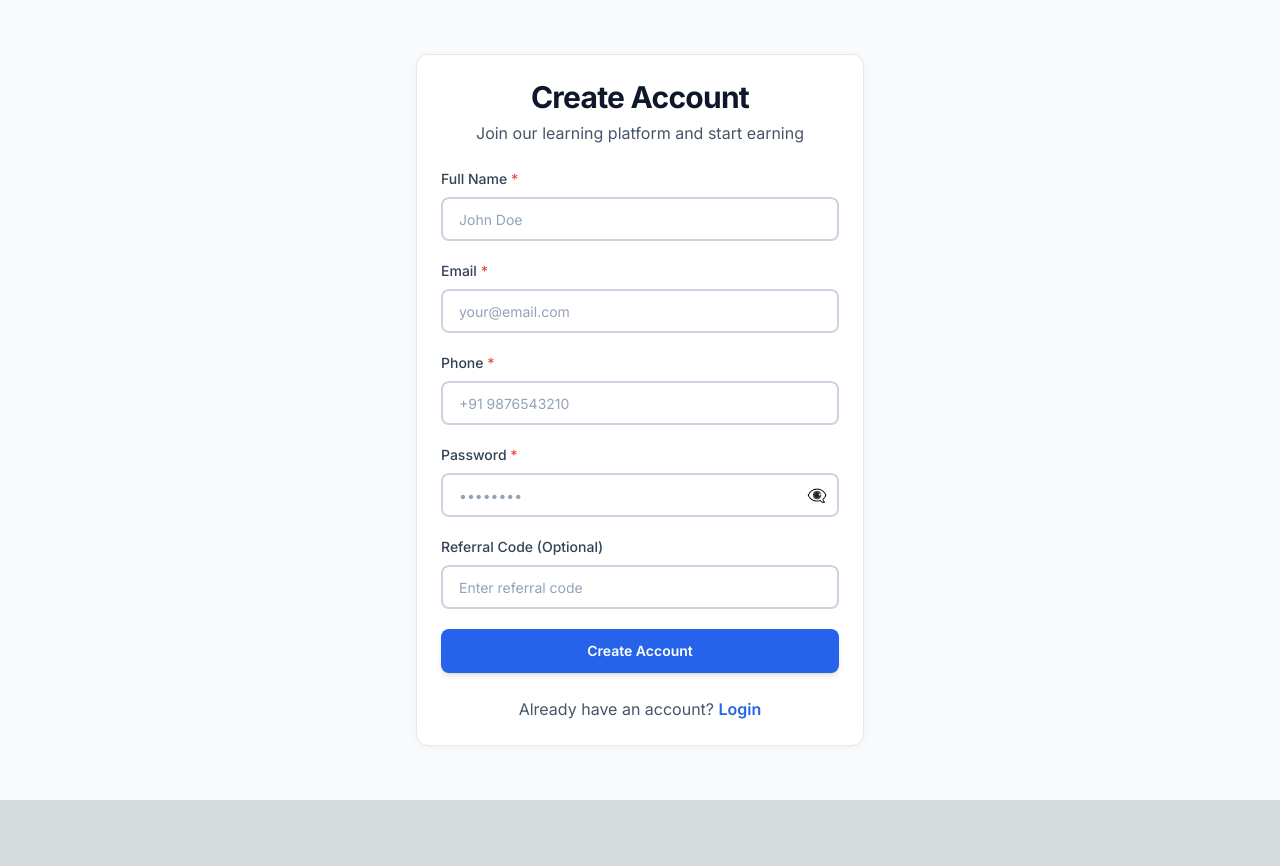
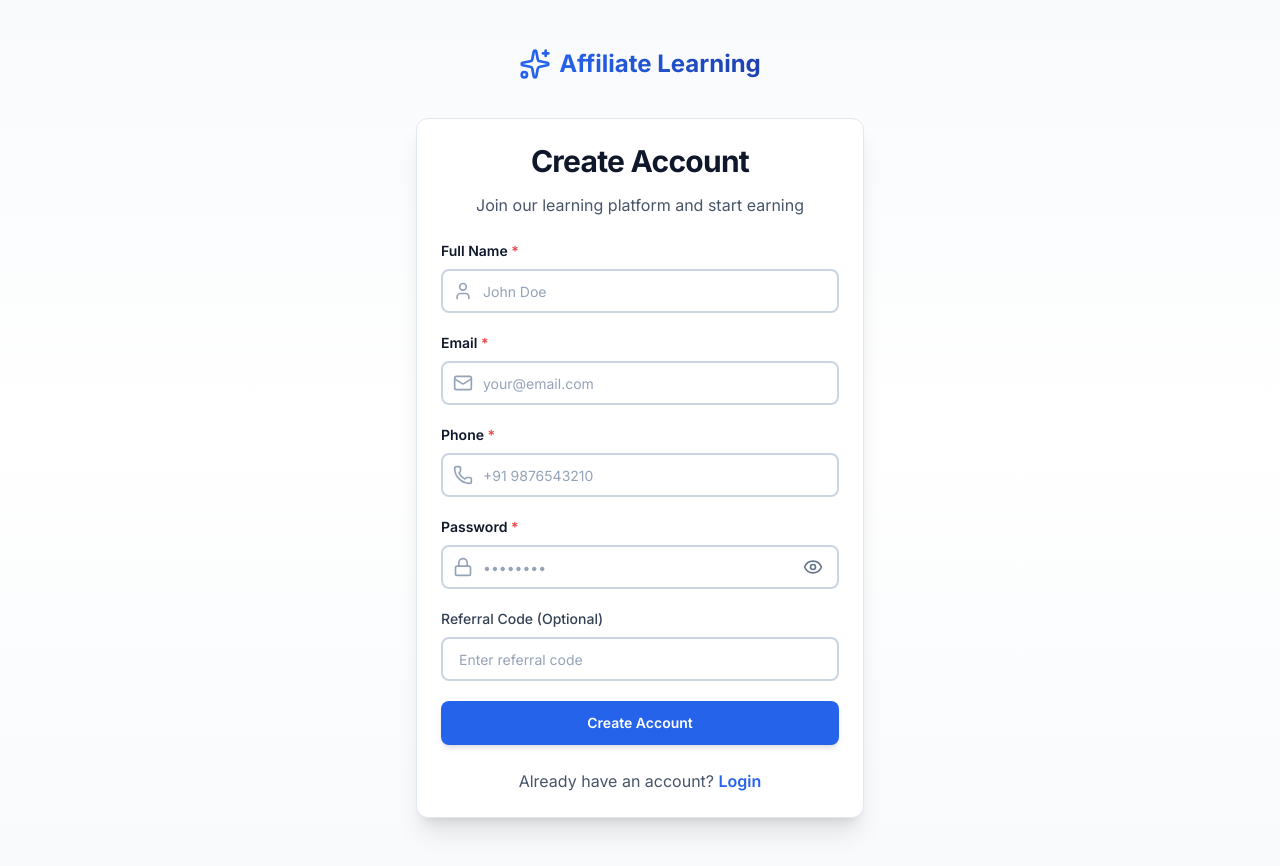
Before and after one commit to naveenpro-tech/affilate-learn, a Next.js app in the folder frontend/: page /register in a window 1280 px wide. Before the commit the page ends 800 px from the top, so only its background shows below. Built offline with nearby package versions, Linux system fonts and the light colour scheme; no server answers.

Commit message:
feat: enhance login and register pages with icons, accessibility, and improved UX

```diff
--- a/frontend/app/login/page.tsx
+++ b/frontend/app/login/page.tsx
@@ -9,6 +9,7 @@ import toast from 'react-hot-toast';
 import { Card, CardContent, CardHeader, CardTitle } from '@/components/ui/Card';
 import { Input } from '@/components/ui/Input';
 import { Button } from '@/components/ui/Button';
+import { Mail, Lock, ArrowRight, Sparkles } from 'lucide-react';
 
 export default function LoginPage() {
   const router = useRouter();
@@ -38,33 +39,43 @@ export default function LoginPage() {
   };
 
   return (
-    <div className="min-h-screen bg-gradient-to-br from-indigo-50 via-purple-50 to-pink-50 flex items-center justify-center px-4">
+    <div className="min-h-screen bg-gradient-to-b from-neutral-50 via-white to-neutral-50 flex items-center justify-center px-4 py-12">
       <motion.div
         initial={{ opacity: 0, y: 20 }}
         animate={{ opacity: 1, y: 0 }}
         transition={{ duration: 0.5 }}
         className="max-w-md w-full"
       >
-        <Card className="shadow-2xl">
-          <CardHeader className="text-center pb-4">
+        {/* Logo/Brand */}
         <motion.div
-              initial={{ scale: 0.9 }}
-              animate={{ scale: 1 }}
-              transition={{ duration: 0.3 }}
+          initial={{ opacity: 0, y: -10 }}
+          animate={{ opacity: 1, y: 0 }}
+          className="text-center mb-8"
         >
-              <CardTitle className="text-4xl font-bold bg-gradient-to-r from-indigo-600 to-purple-600 bg-clip-text text-transparent mb-2">
+          <Link href="/" className="inline-flex items-center gap-2 group">
+            <Sparkles className="w-8 h-8 text-primary-600 group-hover:scale-110 transition-transform" />
+            <span className="text-2xl font-bold bg-gradient-to-r from-primary-600 to-primary-800 bg-clip-text text-transparent">
+              Affiliate Learning
+            </span>
+          </Link>
+        </motion.div>
+
+        <Card className="shadow-xl border-neutral-200">
+          <CardHeader className="text-center pb-6">
+            <CardTitle className="text-3xl font-bold text-neutral-900 mb-2">
               Welcome Back
             </CardTitle>
-              <p className="text-gray-600">Login to your account</p>
-            </motion.div>
+            <p className="text-neutral-600">Login to continue your journey</p>
           </CardHeader>
 
           <CardContent>
-            <form onSubmit={handleSubmit} className="space-y-6">
+            <form onSubmit={handleSubmit} className="space-y-5">
               <div>
-                <label className="block text-sm font-semibold text-gray-900 mb-2">
+                <label className="block text-sm font-semibold text-neutral-900 mb-2">
                   Email Address
                 </label>
+                <div className="relative">
+                  <Mail className="absolute left-3 top-1/2 -translate-y-1/2 w-5 h-5 text-neutral-400" />
                   <Input
                     type="email"
                     required
@@ -72,21 +83,25 @@ export default function LoginPage() {
                     onChange={(e) => setFormData({ ...formData, email: e.target.value })}
                     placeholder="your@email.com"
                     autoComplete="email"
+                    className="pl-10"
                   />
+                </div>
               </div>
 
               <div>
                 <div className="flex items-center justify-between mb-2">
-                  <label className="block text-sm font-semibold text-gray-900">
+                  <label className="block text-sm font-semibold text-neutral-900">
                     Password
                   </label>
                   <Link
                     href="/forgot-password"
-                    className="text-sm text-primary-600 hover:text-primary-700 font-medium"
+                    className="text-sm text-primary-600 hover:text-primary-700 font-medium transition-colors"
                   >
                     Forgot Password?
                   </Link>
                 </div>
+                <div className="relative">
+                  <Lock className="absolute left-3 top-1/2 -translate-y-1/2 w-5 h-5 text-neutral-400" />
                   <Input
                     type="password"
                     required
@@ -94,23 +109,35 @@ export default function LoginPage() {
                     onChange={(e) => setFormData({ ...formData, password: e.target.value })}
                     placeholder="••••••••"
                     autoComplete="current-password"
+                    className="pl-10"
                   />
+                </div>
               </div>
 
               <Button
                 type="submit"
                 disabled={isLoading}
-                className="w-full"
+                className="w-full group"
                 size="lg"
               >
-                {isLoading ? 'Logging in...' : 'Login'}
+                {isLoading ? (
+                  <span className="flex items-center gap-2">
+                    <div className="w-4 h-4 border-2 border-white border-t-transparent rounded-full animate-spin" />
+                    Logging in...
+                  </span>
+                ) : (
+                  <span className="flex items-center gap-2">
+                    Login
+                    <ArrowRight className="w-4 h-4 group-hover:translate-x-1 transition-transform" />
+                  </span>
+                )}
               </Button>
             </form>
 
             <div className="mt-6 text-center">
-              <p className="text-gray-600">
+              <p className="text-neutral-600">
                 Don't have an account?{' '}
-                <Link href="/register" className="text-indigo-600 hover:text-indigo-800 font-semibold transition-colors">
+                <Link href="/register" className="text-primary-600 hover:text-primary-700 font-semibold transition-colors">
                   Register here
                 </Link>
               </p>
--- a/frontend/app/register/page.tsx
+++ b/frontend/app/register/page.tsx
@@ -10,6 +10,7 @@ import { Input } from '@/components/ui/Input';
 import { Card, CardContent, CardHeader, CardTitle } from '@/components/ui/Card';
 import toast from 'react-hot-toast';
 import { emailVerificationAPI } from '@/lib/api';
+import { User, Mail, Phone, Lock, Eye, EyeOff, UserPlus, Sparkles, ArrowRight } from 'lucide-react';
 
 export default function RegisterPage() {
   const router = useRouter();
@@ -140,17 +141,33 @@ export default function RegisterPage() {
   };
 
   return (
-    <div className="min-h-screen bg-neutral-50 flex items-center justify-center px-4 py-12">
+    <div className="min-h-screen bg-gradient-to-b from-neutral-50 via-white to-neutral-50 flex items-center justify-center px-4 py-12">
       <motion.div
         initial={{ opacity: 0, y: 20 }}
         animate={{ opacity: 1, y: 0 }}
         transition={{ duration: 0.5 }}
         className="max-w-md w-full"
       >
-        <Card>
-          <CardHeader>
-            <CardTitle className="text-3xl text-center">Create Account</CardTitle>
-            <p className="text-center text-neutral-600 mt-2">
+        {/* Logo/Brand */}
+        <motion.div
+          initial={{ opacity: 0, y: -10 }}
+          animate={{ opacity: 1, y: 0 }}
+          className="text-center mb-8"
+        >
+          <Link href="/" className="inline-flex items-center gap-2 group">
+            <Sparkles className="w-8 h-8 text-primary-600 group-hover:scale-110 transition-transform" />
+            <span className="text-2xl font-bold bg-gradient-to-r from-primary-600 to-primary-800 bg-clip-text text-transparent">
+              Affiliate Learning
+            </span>
+          </Link>
+        </motion.div>
+
+        <Card className="shadow-xl border-neutral-200">
+          <CardHeader className="text-center pb-6">
+            <CardTitle className="text-3xl font-bold text-neutral-900 mb-2">
+              Create Account
+            </CardTitle>
+            <p className="text-neutral-600">
               Join our learning platform and start earning
             </p>
           </CardHeader>
@@ -162,10 +179,13 @@ export default function RegisterPage() {
                 animate={{ opacity: 1, x: 0 }}
                 transition={{ delay: 0.1, duration: 0.3 }}
               >
-                <label className="block text-sm font-medium text-neutral-700 mb-2">
-                  Full Name <span className="text-danger-500">*</span>
+                <label htmlFor="fullname" className="block text-sm font-semibold text-neutral-900 mb-2">
+                  Full Name <span className="text-danger-500" aria-label="required">*</span>
                 </label>
+                <div className="relative">
+                  <User className="absolute left-3 top-1/2 -translate-y-1/2 w-5 h-5 text-neutral-400 pointer-events-none" aria-hidden="true" />
                   <Input
+                    id="fullname"
                     type="text"
                     required
                     value={formData.full_name}
@@ -173,7 +193,10 @@ export default function RegisterPage() {
                     placeholder="John Doe"
                     autoComplete="name"
                     data-testid="register-fullname"
+                    className="pl-10"
+                    aria-required="true"
                   />
+                </div>
               </motion.div>
 
               {/* Email */}
@@ -182,10 +205,13 @@ export default function RegisterPage() {
                 animate={{ opacity: 1, x: 0 }}
                 transition={{ delay: 0.2, duration: 0.3 }}
               >
-                <label className="block text-sm font-medium text-neutral-700 mb-2">
-                  Email <span className="text-danger-500">*</span>
+                <label htmlFor="email" className="block text-sm font-semibold text-neutral-900 mb-2">
+                  Email <span className="text-danger-500" aria-label="required">*</span>
                 </label>
+                <div className="relative">
+                  <Mail className="absolute left-3 top-1/2 -translate-y-1/2 w-5 h-5 text-neutral-400 pointer-events-none" aria-hidden="true" />
                   <Input
+                    id="email"
                     type="email"
                     required
                     value={formData.email}
@@ -193,7 +219,10 @@ export default function RegisterPage() {
                     placeholder="your@email.com"
                     autoComplete="email"
                     data-testid="register-email"
+                    className="pl-10"
+                    aria-required="true"
                   />
+                </div>
               </motion.div>
 
               {/* Phone */}
@@ -202,10 +231,13 @@ export default function RegisterPage() {
                 animate={{ opacity: 1, x: 0 }}
                 transition={{ delay: 0.3, duration: 0.3 }}
               >
-                <label className="block text-sm font-medium text-neutral-700 mb-2">
-                  Phone <span className="text-danger-500">*</span>
+                <label htmlFor="phone" className="block text-sm font-semibold text-neutral-900 mb-2">
+                  Phone <span className="text-danger-500" aria-label="required">*</span>
                 </label>
+                <div className="relative">
+                  <Phone className="absolute left-3 top-1/2 -translate-y-1/2 w-5 h-5 text-neutral-400 pointer-events-none" aria-hidden="true" />
                   <Input
+                    id="phone"
                     type="tel"
                     required
                     value={formData.phone}
@@ -213,7 +245,10 @@ export default function RegisterPage() {
                     placeholder="+91 9876543210"
                     autoComplete="tel"
                     data-testid="register-phone"
+                    className="pl-10"
+                    aria-required="true"
                   />
+                </div>
               </motion.div>
 
               {/* Password */}
@@ -222,11 +257,13 @@ export default function RegisterPage() {
                 animate={{ opacity: 1, x: 0 }}
                 transition={{ delay: 0.4, duration: 0.3 }}
               >
-                <label className="block text-sm font-medium text-neutral-700 mb-2">
-                  Password <span className="text-danger-500">*</span>
+                <label htmlFor="password" className="block text-sm font-semibold text-neutral-900 mb-2">
+                  Password <span className="text-danger-500" aria-label="required">*</span>
                 </label>
                 <div className="relative">
+                  <Lock className="absolute left-3 top-1/2 -translate-y-1/2 w-5 h-5 text-neutral-400 pointer-events-none" aria-hidden="true" />
                   <Input
+                    id="password"
                     type={showPassword ? 'text' : 'password'}
                     required
                     value={formData.password}
@@ -234,13 +271,21 @@ export default function RegisterPage() {
                     placeholder="••••••••"
                     autoComplete="new-password"
                     data-testid="register-password"
+                    className="pl-10 pr-10"
+                    aria-required="true"
+                    aria-describedby="password-strength"
                   />
                   <button
                     type="button"
                     onClick={() => setShowPassword(!showPassword)}
-                    className="absolute right-3 top-1/2 -translate-y-1/2 text-neutral-500 hover:text-neutral-700"
+                    className="absolute right-3 top-1/2 -translate-y-1/2 text-neutral-500 hover:text-neutral-700 transition-colors focus:outline-none focus:ring-2 focus:ring-primary-500 rounded p-1"
+                    aria-label={showPassword ? 'Hide password' : 'Show password'}
                   >
-                    {showPassword ? '👁️' : '👁️‍🗨️'}
+                    {showPassword ? (
+                      <EyeOff className="w-5 h-5" aria-hidden="true" />
+                    ) : (
+                      <Eye className="w-5 h-5" aria-hidden="true" />
+                    )}
                   </button>
                 </div>
 
```
Lines whose indentation alone changed are shown as unchanged.
